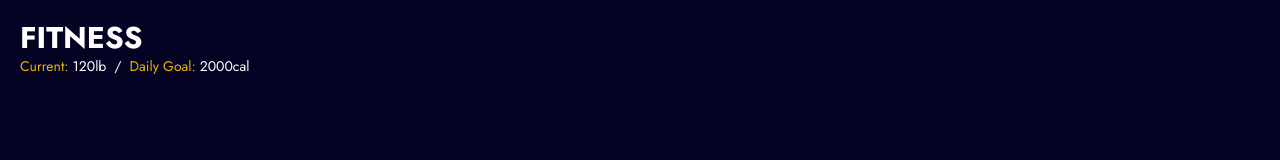
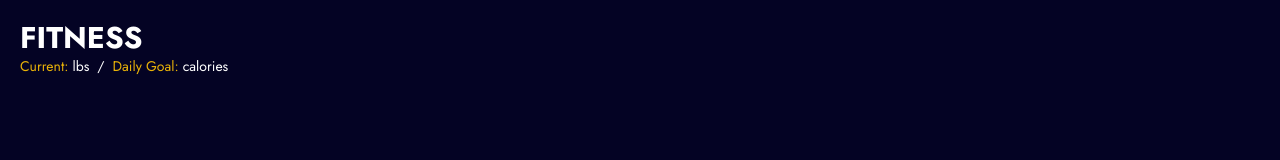
Before and after one commit to pn-code/fitness-app, a React (Vite) app in the folder client/: page /landing in a window 1280 px wide. Shown: the top 160 px of the page. Built offline with nearby package versions, Linux system fonts and the light colour scheme; no server answers.

Commit message:
Handling user weights and calorie goals

```diff
--- a/client/src/App.jsx
+++ b/client/src/App.jsx
@@ -66,7 +66,7 @@ const App = () => {
         <Route
           path="/calculator"
           element={
-            user ? <Calculator user={user} /> : <Navigate to="/landing" />
+            user ? <Calculator user={user} setUser={setUser} API_URL={API_URL}/> : <Navigate to="/landing" />
           }
         />
 
--- a/client/src/components/Navbar.jsx
+++ b/client/src/components/Navbar.jsx
@@ -6,11 +6,10 @@ import { AiFillHome, AiFillCalculator, AiFillBuild } from "react-icons/ai";
 import { IoIosJournal } from "react-icons/io";
 import { CgProfile } from "react-icons/cg";
 
-const Navbar = (props) => {
+const Navbar = ({ user }) => {
     const [open, setOpen] = useState(false);
-    const { user } = props;
 
-    const handleClick = () => {
+    const handleOpenMobileNavbar = () => {
         setOpen((open) => !open);
     };
 
@@ -28,12 +27,12 @@ const Navbar = (props) => {
                 <section className="flex gap-2 text-sm">
                     <div className="flex gap-1">
                         <h3 className="text-yellow-500">Current:</h3>
-                        <span>120lb</span>
+                        <span>{parseInt(user?.weights[user.weights.length - 1].pounds) || null} lbs</span>
                     </div>
                     /
                     <div className="flex gap-1">
                         <h3 className="text-yellow-500">Daily Goal:</h3>
-                        <span>2000cal</span>
+                        <span>{user?.calorieGoal || null} calories</span>
                     </div>
                 </section>
             </div>
@@ -41,7 +40,7 @@ const Navbar = (props) => {
             {/* MOBILE -> HAMBURGER MENU */}
             {user && (
                 <div className="relative md:hidden cursor-pointer z-[999]">
-                    <button className="bg-[#040324]" onClick={handleClick}>
+                    <button className="bg-[#040324]" onClick={handleOpenMobileNavbar}>
                         <GiHamburgerMenu size={28} color="white" />
                     </button>
                     {open && <NavMenu setOpen={setOpen} />}
```
